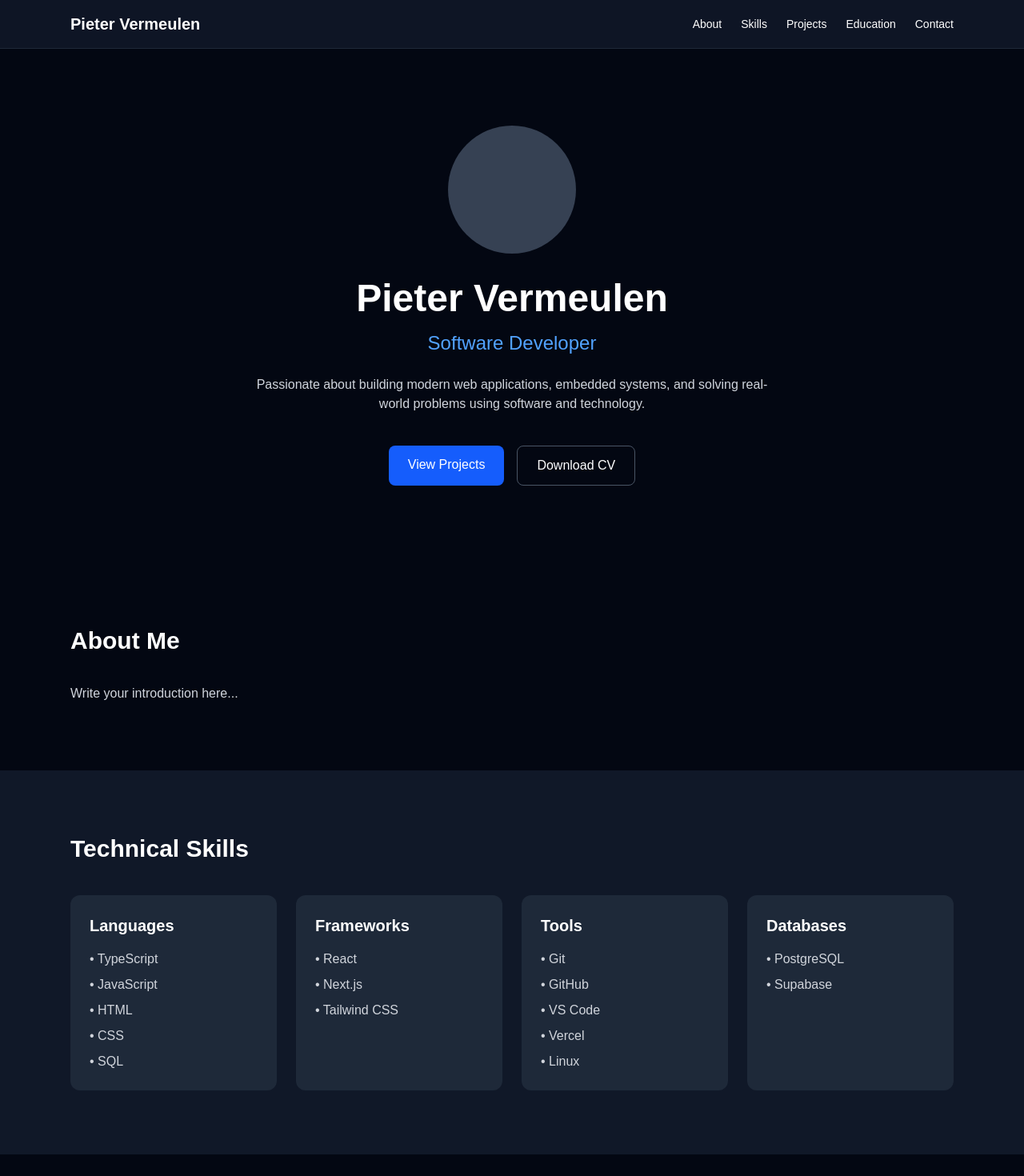
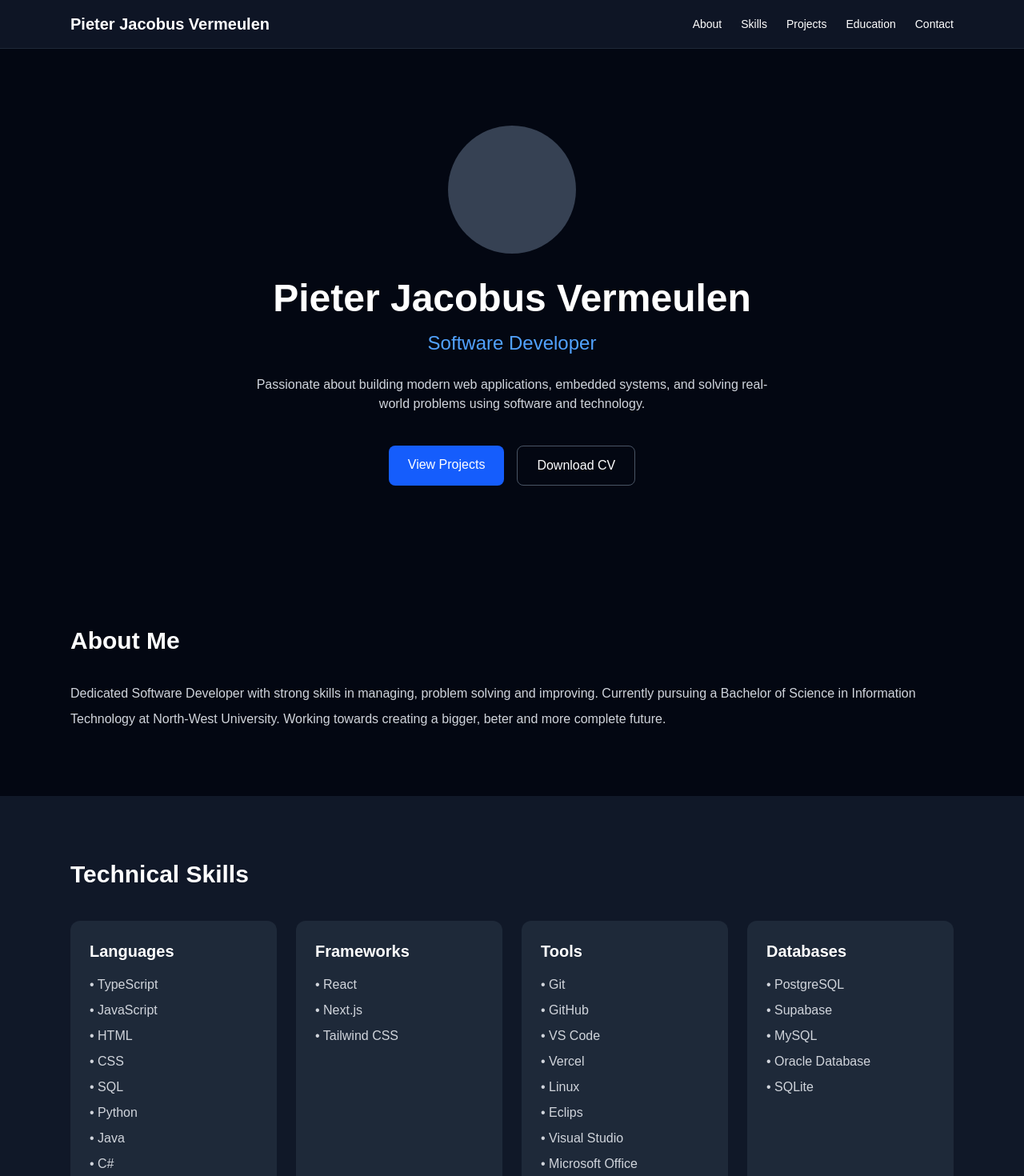
Before and after one commit to ClassyPJ/PJ-s_CV, a Next.js app: page / in a window 1280 px wide. Shown: the top 1470 px of the page at 80% size. Built offline with nearby package versions, Linux system fonts and the light colour scheme.

Commit message:
Insert Info

```diff
--- a/src/app/page.tsx
+++ b/src/app/page.tsx
@@ -4,7 +4,7 @@ export default function Home() {
       {/* Navigation */}
       <nav className="sticky top-0 bg-gray-900/90 backdrop-blur border-b border-gray-800">
         <div className="mx-auto flex max-w-6xl items-center justify-between px-6 py-4">
-          <h1 className="text-xl font-bold">Pieter Vermeulen</h1>
+          <h1 className="text-xl font-bold">Pieter Jacobus Vermeulen</h1>
 
           <div className="flex gap-6 text-sm">
             <a href="#about" className="hover:text-blue-400">
@@ -30,7 +30,7 @@ export default function Home() {
       <section className="mx-auto flex max-w-6xl flex-col items-center px-6 py-24 text-center">
         <div className="mb-8 h-40 w-40 rounded-full bg-gray-700" />
 
-        <h1 className="text-5xl font-bold">Pieter Vermeulen</h1>
+        <h1 className="text-5xl font-bold">Pieter Jacobus Vermeulen</h1>
 
         <p className="mt-4 text-2xl text-blue-400">Software Developer</p>
 
@@ -61,7 +61,10 @@ export default function Home() {
         <h2 className="mb-8 text-3xl font-bold">About Me</h2>
 
         <p className="text-gray-300 leading-8">
-          Write your introduction here...
+          Dedicated Software Developer with strong skills in managing, problem
+          solving and improving. Currently pursuing a Bachelor of Science in
+          Information Technology at North-West University. Working towards
+          creating a bigger, beter and more complete future.
         </p>
       </section>
 
@@ -73,7 +76,17 @@ export default function Home() {
           <div className="grid gap-6 md:grid-cols-2 lg:grid-cols-4">
             <SkillCard
               title="Languages"
-              items={["TypeScript", "JavaScript", "HTML", "CSS", "SQL"]}
+              items={[
+                "TypeScript",
+                "JavaScript",
+                "HTML",
+                "CSS",
+                "SQL",
+                "Python",
+                "Java",
+                "C#",
+                "C++",
+              ]}
             />
 
             <SkillCard
@@ -83,10 +96,28 @@ export default function Home() {
 
             <SkillCard
               title="Tools"
-              items={["Git", "GitHub", "VS Code", "Vercel", "Linux"]}
+              items={[
+                "Git",
+                "GitHub",
+                "VS Code",
+                "Vercel",
+                "Linux",
+                "Eclips",
+                "Visual Studio",
+                "Microsoft Office",
+              ]}
             />
 
-            <SkillCard title="Databases" items={["PostgreSQL", "Supabase"]} />
+            <SkillCard
+              title="Databases"
+              items={[
+                "PostgreSQL",
+                "Supabase",
+                "MySQL",
+                "Oracle Database",
+                "SQLite",
+              ]}
+            />
           </div>
         </div>
       </section>
@@ -118,9 +149,9 @@ export default function Home() {
               BSc Information Technology
             </h3>
 
-            <p className="text-gray-400">Your University</p>
+            <p className="text-gray-400">North-West University</p>
 
-            <p className="mt-2 text-gray-300">Graduation Year</p>
+            <p className="mt-2 text-gray-300">2027</p>
           </div>
         </div>
       </section>
@@ -130,7 +161,7 @@ export default function Home() {
         <h2 className="mb-10 text-3xl font-bold">Contact</h2>
 
         <div className="space-y-3 text-lg">
-          <p>Email: your@email.com</p>
+          <p>Email: </p>
 
           <p>
             LinkedIn:{" "}
@@ -153,7 +184,7 @@ export default function Home() {
 
       {/* Footer */}
       <footer className="border-t border-gray-800 py-8 text-center text-gray-500">
-        © 2026 Pieter Vermeulen
+        © 2026 Pieter Jacobus Vermeulen
       </footer>
     </main>
   );
```
